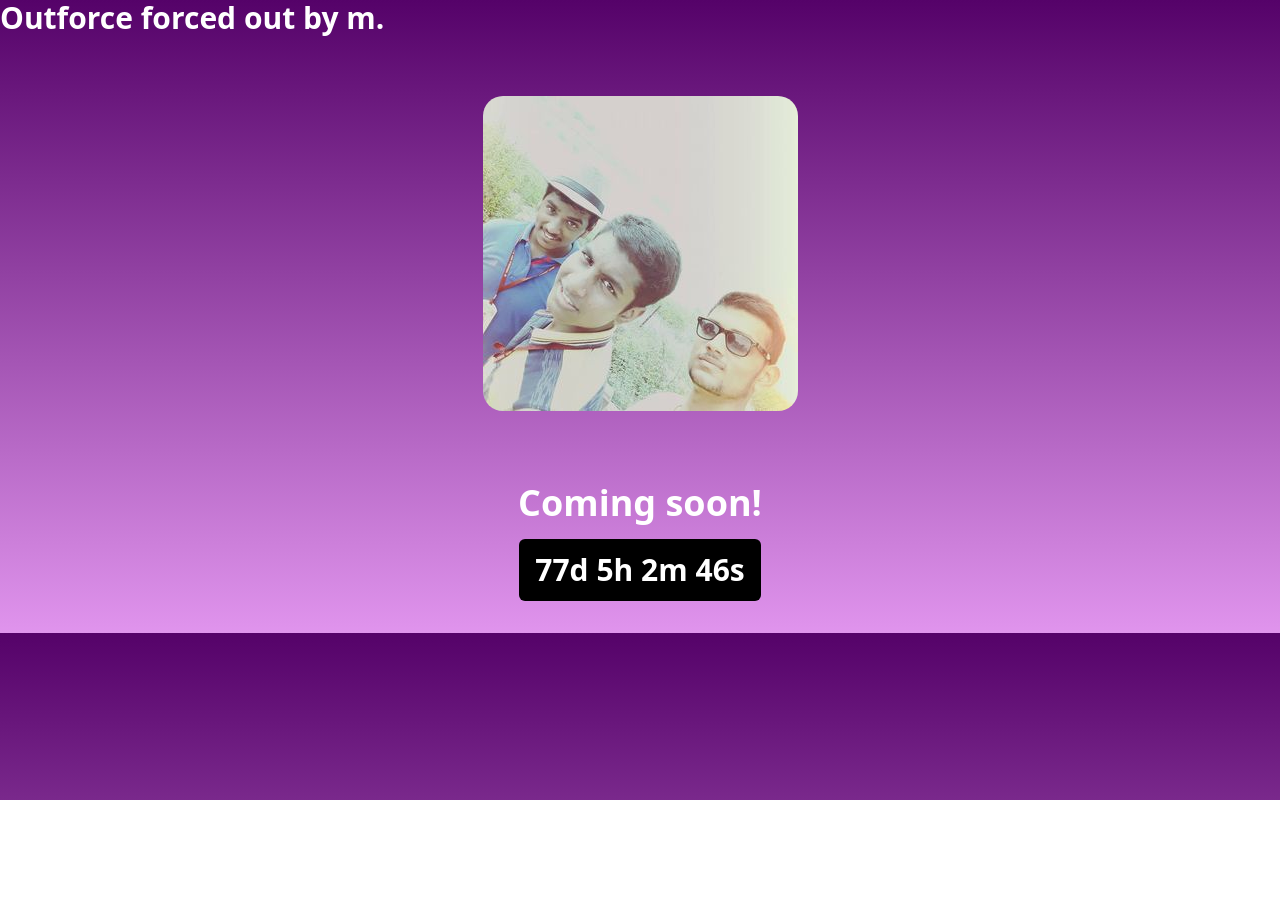
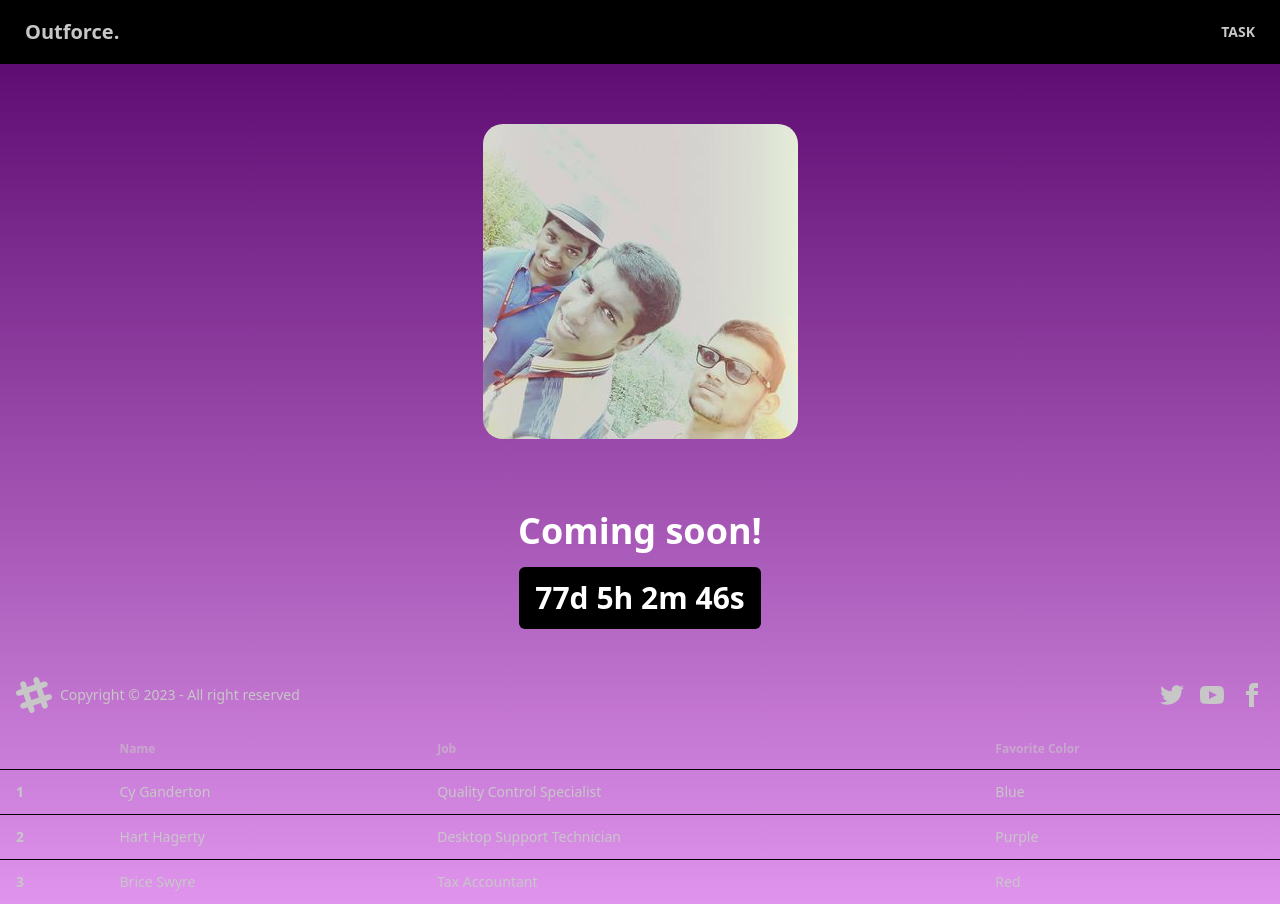
Before and after one commit to mitesh141/outforce, an Angular app: page / in a window 1280 px wide. Before the commit the page ends 800 px from the top, so only its background shows below. Built offline with nearby package versions, Linux system fonts and the light colour scheme.

Commit message:
mitesh commit

```diff
--- a/src/app/app.component.html
+++ b/src/app/app.component.html
@@ -1,5 +1,40 @@
 
-<h1 class="text-3xl text-white text-decoration-nonet font-bold underline ">
-    Outforce forced out by m.
-  </h1>
+<div class="navbar bg-base-100">
+  <div class="navbar-start">
+    <div class="dropdown">
+      <label tabindex="0" class="btn btn-ghost lg:hidden">
+        <svg xmlns="http://www.w3.org/2000/svg" class="h-5 w-5" fill="none" viewBox="0 0 24 24" stroke="currentColor"><path stroke-linecap="round" stroke-linejoin="round" stroke-width="2" d="M4 6h16M4 12h8m-8 6h16" /></svg>
+      </label>
+      <ul tabindex="0" class="menu menu-sm dropdown-content mt-3 z-[1] p-2 shadow bg-base-100 rounded-box w-52">
+        <li><a>Item 1</a></li>
+        <li>
+          <a>Parent</a>
+          <ul class="p-2">
+            <li><a>Submenu 1</a></li>
+            <li><a>Submenu 2</a></li>
+          </ul>
+        </li>
+        <li><a>Item 3</a></li>
+      </ul>
+    </div>
+    <a class="btn btn-ghost normal-case text-xl">Outforce.</a>
+  </div>
+
+  <div class="navbar-end">
+    <a class="btn">Task</a>
+  </div>
+</div>
 <app-landing-page></app-landing-page>
+<footer class="footer items-center p-4 bg-accent  text-neutral-content ">
+  <aside class="items-center grid-flow-col">
+    <svg width="36" height="36" viewBox="0 0 24 24" xmlns="http://www.w3.org/2000/svg" fill-rule="evenodd" clip-rule="evenodd" class="fill-current"><path d="M22.672 15.226l-2.432.811.841 2.515c.33 1.019-.209 2.127-1.23 2.456-1.15.325-2.148-.321-2.463-1.226l-.84-2.518-5.013 1.677.84 2.517c.391 1.203-.434 2.542-1.831 2.542-.88 0-1.601-.564-1.86-1.314l-.842-2.516-2.431.809c-1.135.328-2.145-.317-2.463-1.229-.329-1.018.211-2.127 1.231-2.456l2.432-.809-1.621-4.823-2.432.808c-1.355.384-2.558-.59-2.558-1.839 0-.817.509-1.582 1.327-1.846l2.433-.809-.842-2.515c-.33-1.02.211-2.129 1.232-2.458 1.02-.329 2.13.209 2.461 1.229l.842 2.515 5.011-1.677-.839-2.517c-.403-1.238.484-2.553 1.843-2.553.819 0 1.585.509 1.85 1.326l.841 2.517 2.431-.81c1.02-.33 2.131.211 2.461 1.229.332 1.018-.21 2.126-1.23 2.456l-2.433.809 1.622 4.823 2.433-.809c1.242-.401 2.557.484 2.557 1.838 0 .819-.51 1.583-1.328 1.847m-8.992-6.428l-5.01 1.675 1.619 4.828 5.011-1.674-1.62-4.829z"></path></svg>
+    <p>Copyright © 2023 - All right reserved</p>
+  </aside>
+  <nav class="grid-flow-col gap-4 md:place-self-center md:justify-self-end">
+    <a><svg xmlns="http://www.w3.org/2000/svg" width="24" height="24" viewBox="0 0 24 24" class="fill-current"><path d="M24 4.557c-.883.392-1.832.656-2.828.775 1.017-.609 1.798-1.574 2.165-2.724-.951.564-2.005.974-3.127 1.195-.897-.957-2.178-1.555-3.594-1.555-3.179 0-5.515 2.966-4.797 6.045-4.091-.205-7.719-2.165-10.148-5.144-1.29 2.213-.669 5.108 1.523 6.574-.806-.026-1.566-.247-2.229-.616-.054 2.281 1.581 4.415 3.949 4.89-.693.188-1.452.232-2.224.084.626 1.956 2.444 3.379 4.6 3.419-2.07 1.623-4.678 2.348-7.29 2.04 2.179 1.397 4.768 2.212 7.548 2.212 9.142 0 14.307-7.721 13.995-14.646.962-.695 1.797-1.562 2.457-2.549z"></path></svg>
+    </a>
+    <a><svg xmlns="http://www.w3.org/2000/svg" width="24" height="24" viewBox="0 0 24 24" class="fill-current"><path d="M19.615 3.184c-3.604-.246-11.631-.245-15.23 0-3.897.266-4.356 2.62-4.385 8.816.029 6.185.484 8.549 4.385 8.816 3.6.245 11.626.246 15.23 0 3.897-.266 4.356-2.62 4.385-8.816-.029-6.185-.484-8.549-4.385-8.816zm-10.615 12.816v-8l8 3.993-8 4.007z"></path></svg></a>
+    <a><svg xmlns="http://www.w3.org/2000/svg" width="24" height="24" viewBox="0 0 24 24" class="fill-current"><path d="M9 8h-3v4h3v12h5v-12h3.642l.358-4h-4v-1.667c0-.955.192-1.333 1.115-1.333h2.885v-5h-3.808c-3.596 0-5.192 1.583-5.192 4.615v3.385z"></path></svg></a>
+  </nav>
+</footer>
+<app-todo></app-todo>
--- a/src/app/app.module.ts
+++ b/src/app/app.module.ts
@@ -4,11 +4,13 @@
 import { AppRoutingModule } from './app-routing.module';
 import { AppComponent } from './app.component';
 import { LandingPageComponent } from './landing-page/landing-page.component';
+import { TodoComponent } from './todo/todo.component';
 
 @NgModule({
   declarations: [
     AppComponent,
-    LandingPageComponent
+    LandingPageComponent,
+    TodoComponent
   ],
   imports: [
     BrowserModule,
--- /dev/null
+++ b/src/app/todo/todo.component.html
@@ -0,0 +1,36 @@
+<div class="overflow-x-auto">
+    <table class="table">
+      <!-- head -->
+      <thead>
+        <tr>
+          <th></th>
+          <th>Name</th>
+          <th>Job</th>
+          <th>Favorite Color</th>
+        </tr>
+      </thead>
+      <tbody>
+        <!-- row 1 -->
+        <tr>
+          <th>1</th>
+          <td>Cy Ganderton</td>
+          <td>Quality Control Specialist</td>
+          <td>Blue</td>
+        </tr>
+        <!-- row 2 -->
+        <tr>
+          <th>2</th>
+          <td>Hart Hagerty</td>
+          <td>Desktop Support Technician</td>
+          <td>Purple</td>
+        </tr>
+        <!-- row 3 -->
+        <tr>
+          <th>3</th>
+          <td>Brice Swyre</td>
+          <td>Tax Accountant</td>
+          <td>Red</td>
+        </tr>
+      </tbody>
+    </table>
+  </div>
--- /dev/null
+++ b/src/app/todo/todo.component.ts
@@ -0,0 +1,15 @@
+import { Component, OnInit } from '@angular/core';
+
+@Component({
+  selector: 'app-todo',
+  templateUrl: './todo.component.html',
+  styleUrls: ['./todo.component.css']
+})
+export class TodoComponent implements OnInit {
+
+  constructor() { }
+
+  ngOnInit(): void {
+  }
+
+}
--- a/tailwind.config.js
+++ b/tailwind.config.js
@@ -1,6 +1,14 @@
 /** @type {import('tailwindcss').Config} */
 module.exports = {
-  content: ["./src/**/*.{html,ts}"],
+  content: ["./src/**/*.{html,ts}"], daisyui: {
+    themes: [
+      {
+        mytheme: {
+          "secondary": "#f000b8",
+        },
+      },
+    ],
+  },
   theme: {
     extend: {},
   },
```
Also changed, not shown: src/app/todo/todo.component.css (added), 1 other file (tests, documents, lock files or other folders).
